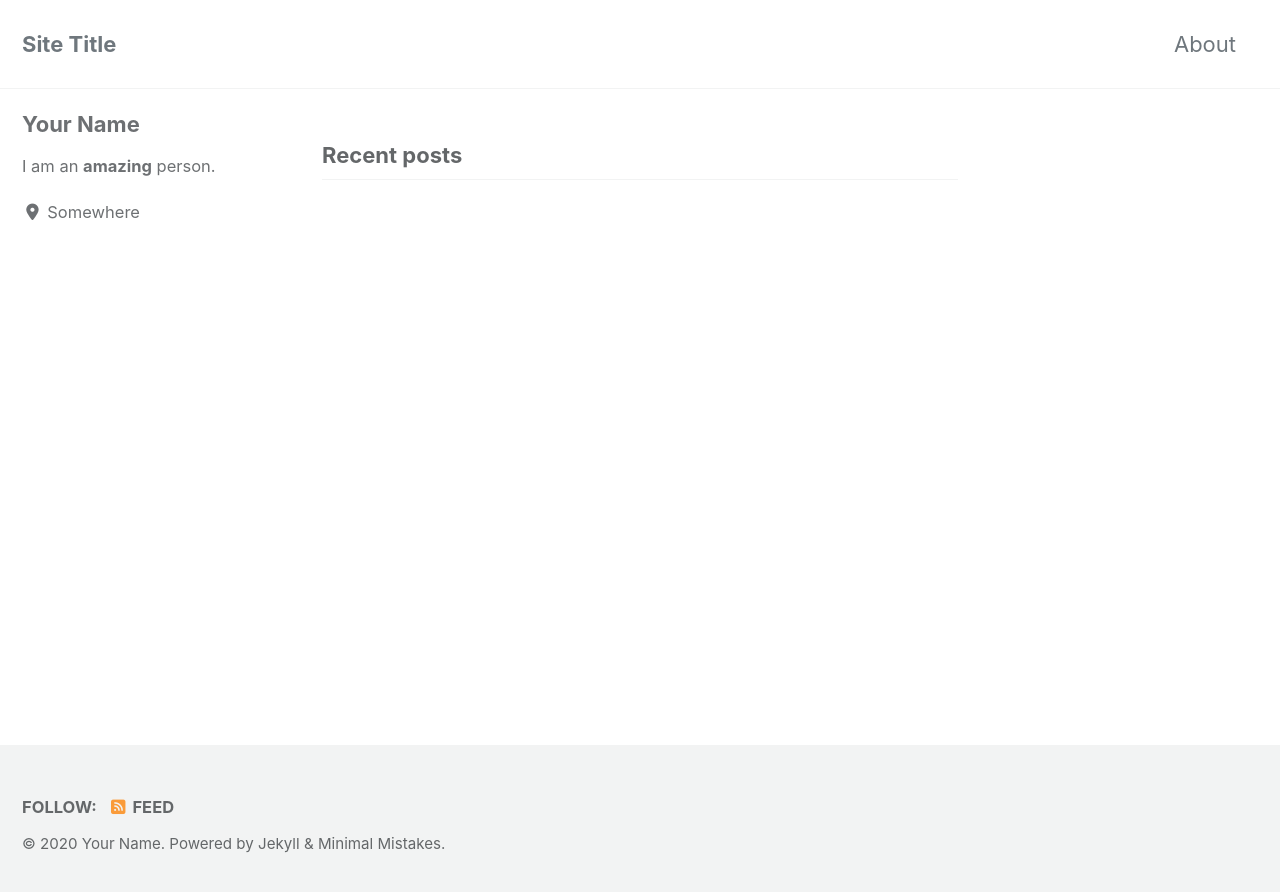
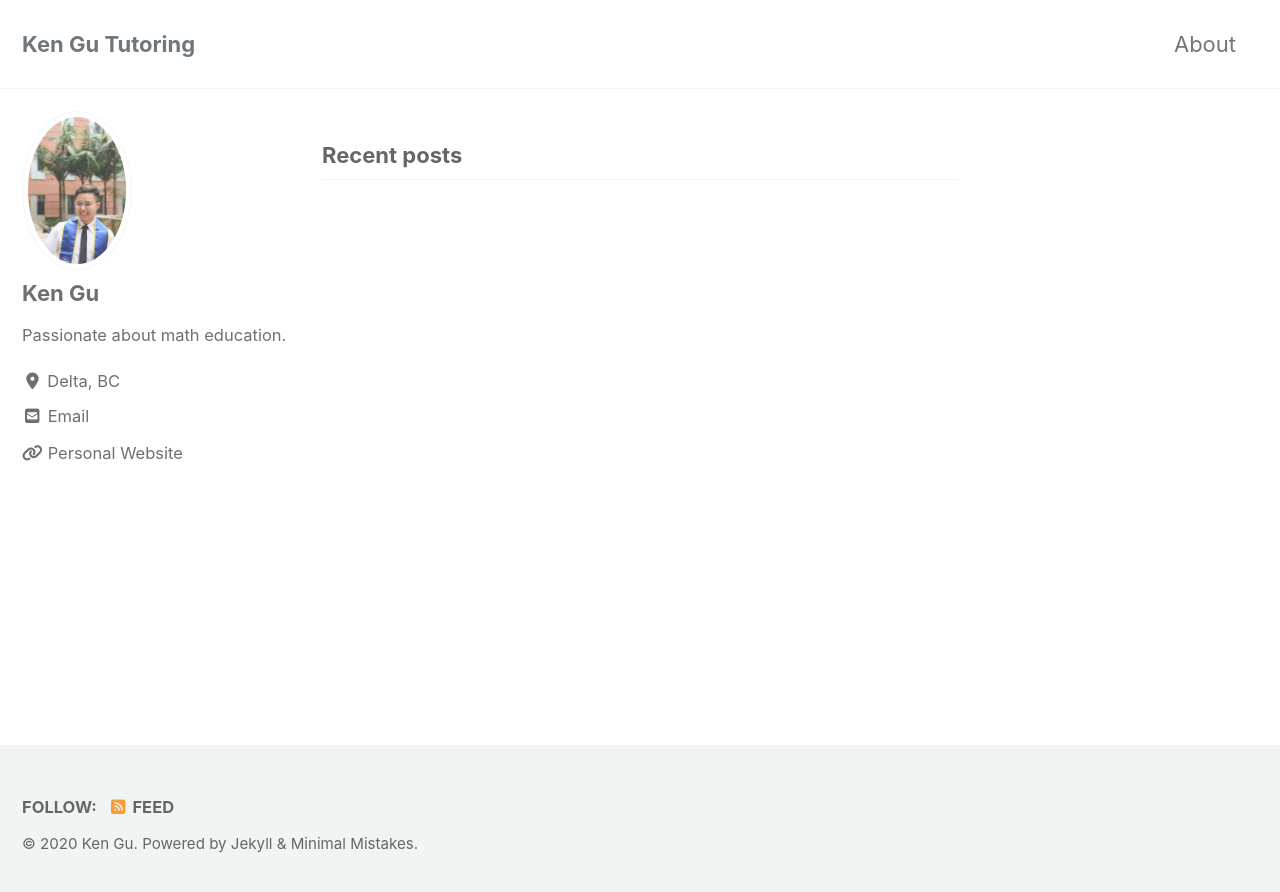
Before and after one commit to codeKgu/codeKgu.github.io, a Jekyll site: the page built from index.html, in a window 1280 px wide. Shown: the top 892 px of the page. Built offline with Jekyll 4.4.1, drawn with Linux system fonts in a browser that asks for light colours; cached includes are drawn as plain includes; nearby versions of some CDN libraries; the list of posts is cut into pages by our own code.

Commit message:
change config

```diff
--- a/_config.yml
+++ b/_config.yml
@@ -16,11 +16,11 @@
 
 # Site Settings
 locale                   : "en-US"
-title                    : "Site Title"
+title                    : "Ken Gu Tutoring"
 title_separator          : "-"
 subtitle                 : # site tagline that appears below site title in masthead
-name                     : "Your Name"
-description              : "An amazing website."
+name                     : "Ken Gu"
+description              : "Information about me and tutoring services"
 url                      : # the base hostname & protocol for your site e.g. "https://mmistakes.github.io"
 baseurl                  : # the subpath of your site, e.g. "/blog"
 repository               : # GitHub username/repo-name e.g. "mmistakes/minimal-mistakes"
@@ -93,18 +93,18 @@
 
 # Site Author
 author:
-  name             : "Your Name"
-  avatar           : # path of avatar image, e.g. "/assets/images/bio-photo.jpg"
-  bio              : "I am an **amazing** person."
-  location         : "Somewhere"
+  name             : "Ken Gu"
+  avatar           : "/images/bio.jpg" # path of avatar image, e.g. "/assets/images/bio-photo.jpg"
+  bio              : "Passionate about math education."
+  location         : "Delta, BC"
   email            :
   links:
     - label: "Email"
       icon: "fas fa-fw fa-envelope-square"
-      # url: "mailto:your.name@email.com"
-    - label: "Website"
+      url: "kengu13@ucla.edu"
+    - label: "Personal Website"
       icon: "fas fa-fw fa-link"
-      # url: "https://your-website.com"
+      url: "https://kenqgu.com"
     - label: "Twitter"
       icon: "fab fa-fw fa-twitter-square"
       # url: "https://twitter.com/"
@@ -279,3 +279,11 @@
       comments: # true
       share: true
       related: true
+
+  # _pages
+  - scope:
+      path: ""
+      type: pages
+    values:
+      layout: single
+      author_profile: true
```
